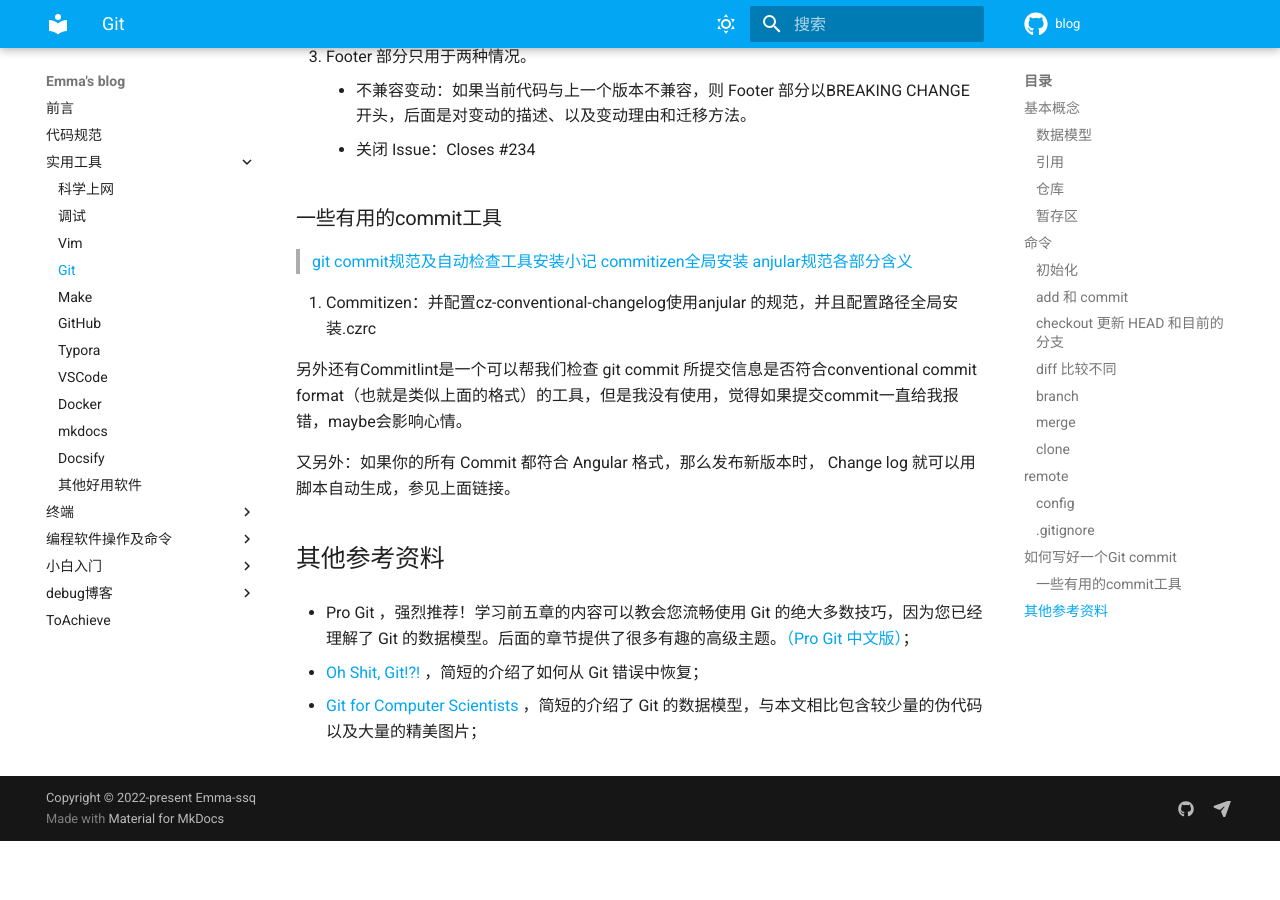
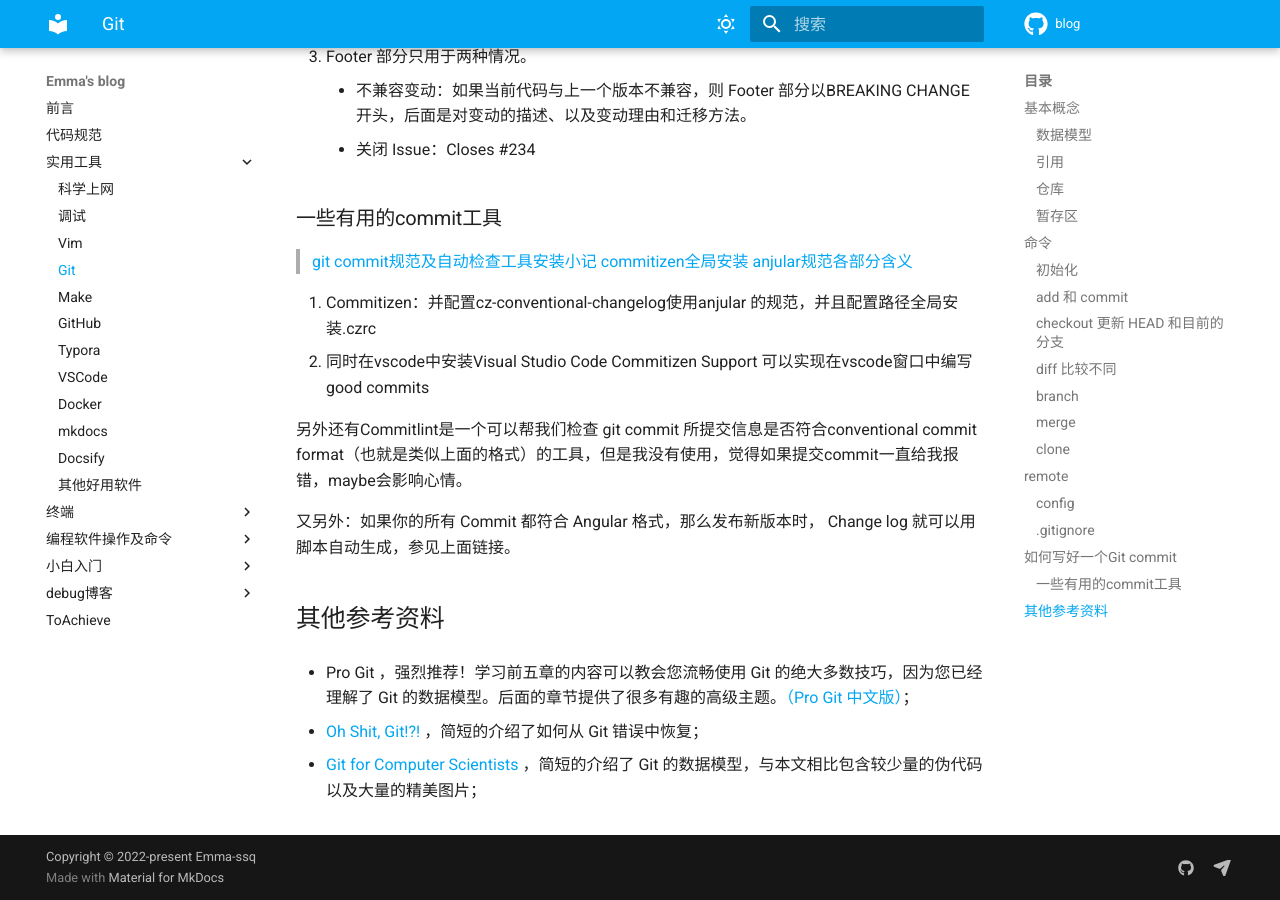
Before and after one commit to Emma-ssq/blog, an MkDocs documentation site: the page built from docs/tools/Git.md, in a window 1280 px wide and 900 px high, scrolled down 4720 px. Built offline with MkDocs 1.6.1 and Material for MkDocs 9.7.7, drawn with Linux system fonts in a browser that asks for light colours; comment, search, counter and statistics services are not loaded; before the commit the page ends 5561 px from its top, so only the background shows below that.

Commit message:
feat(tools/Git.md): 增加vscode中配置commitizen插件
- 测试换行

-测试换行

BREAKING CHANGE: n

Closes n

```diff
--- a/docs/tools/Git.md
+++ b/docs/tools/Git.md
@@ -161,10 +161,11 @@
 ### 一些有用的commit工具
 
 > [git commit规范及自动检查工具安装小记](<https://juejin.cn/post/6844904033635794958>)
-> [commitizen全局安装](<https://juejin.cn/post/6844904033635794958>)
+> [commitizen全局安装](<https://juejin.cn/post/7084119337375629342>)
 > [anjular规范各部分含义](https://www.ruanyifeng.com/blog/2016/01/commit_message_change_log.html)
 
 1. Commitizen：并配置cz-conventional-changelog使用anjular 的规范，并且配置路径全局安装.czrc
+2. 同时在vscode中安装Visual Studio Code Commitizen Support 可以实现在vscode窗口中编写good commits
 
 另外还有Commitlint是一个可以帮我们检查 git commit 所提交信息是否符合conventional commit format（也就是类似上面的格式）的工具，但是我没有使用，觉得如果提交commit一直给我报错，maybe会影响心情。
 
```
